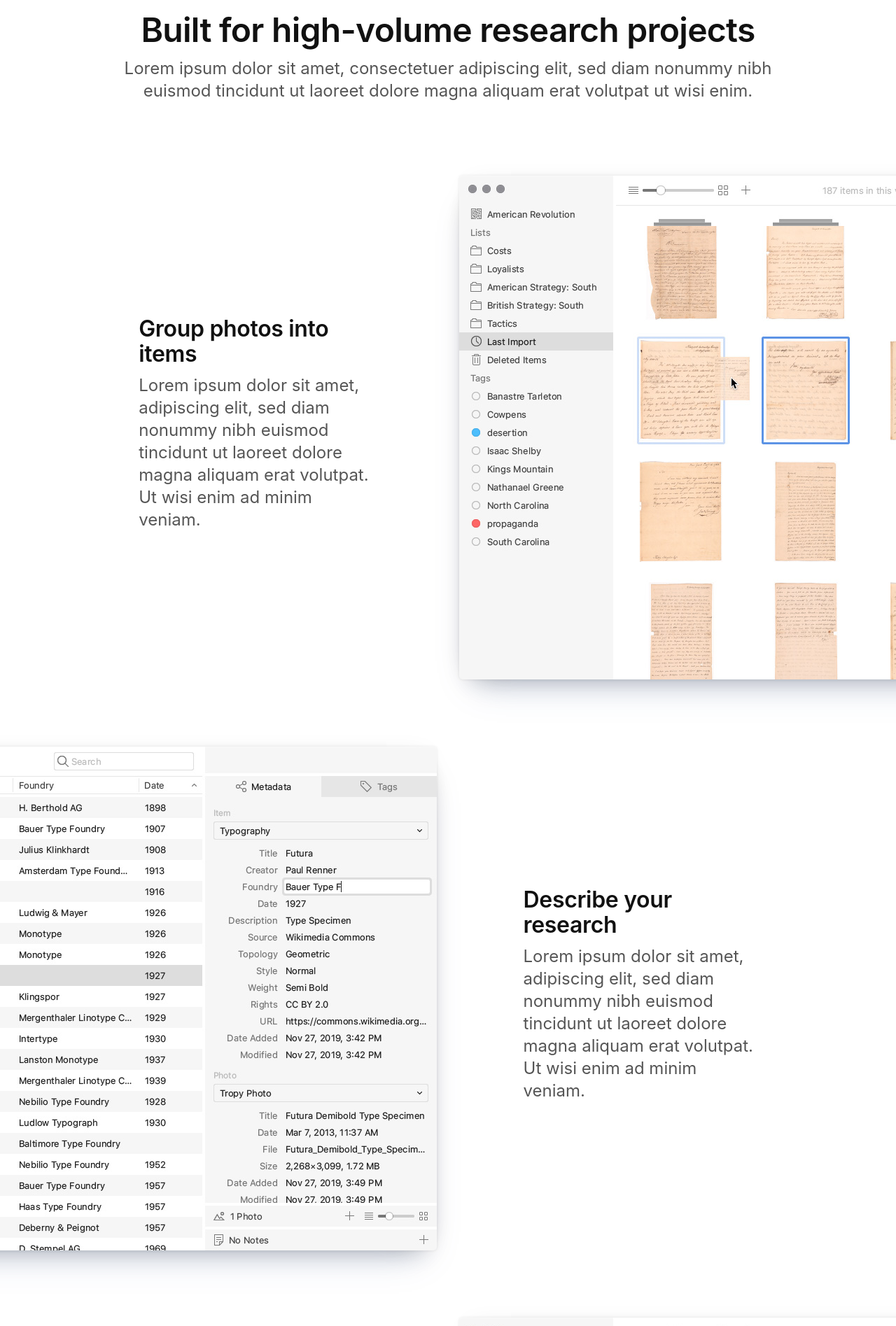
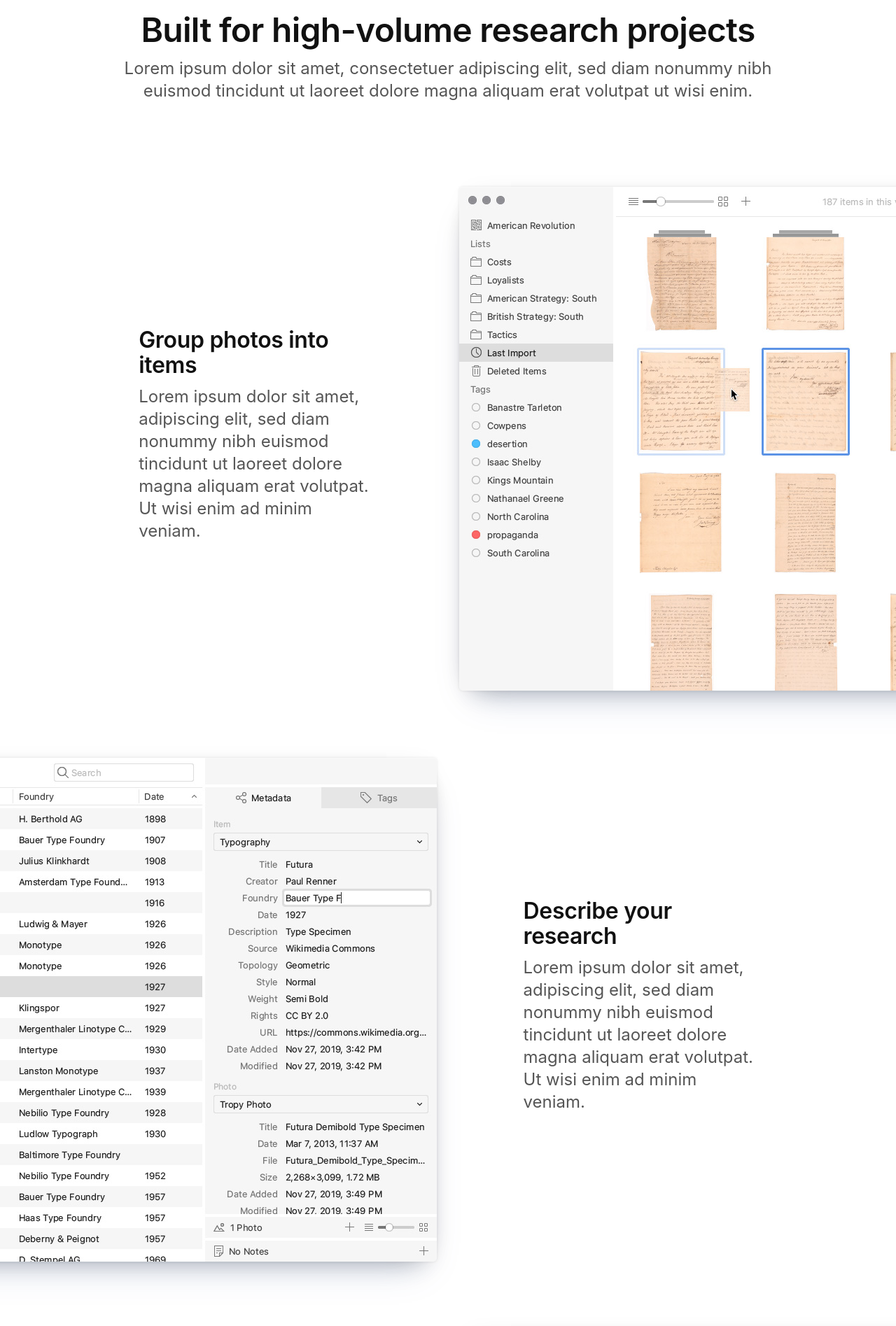
Before and after one commit to tropy/tropy.github.io, a Jekyll site: the page built from index.html, in a window 1280 px wide. Shown: the part 663-2558 px from the top of the page at 70% size. Built offline with Jekyll 4.4.1, drawn with Linux system fonts in a browser that asks for light colours.

Commit message:
Update lead margin on large desktops.

```diff
--- a/assets/stylesheets/_key-features.scss
+++ b/assets/stylesheets/_key-features.scss
@@ -72,7 +72,7 @@
     }
 
     @media (min-width: $lg) {
-      margin-bottom: 128px - 71px;
+      margin-bottom: 128px - 55px;
     }
   }
 
```
